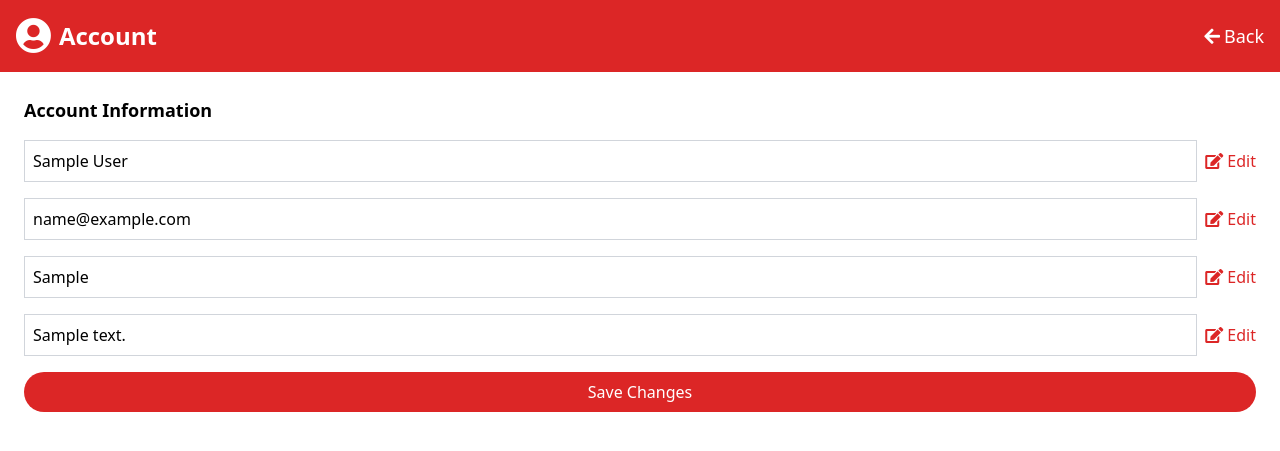
After one commit to ajkarl/lettys-kitchen, a PHP site: page /account.php in a window 1280 px wide. The commit adds this page. Shown: the top 451 px of the page. Run offline with PHP 8.4, Linux system fonts and the light colour scheme; the visitor is signed in with stand-in values (Sample User, id 1); tables that the repository leaves empty or names only in its code hold one stand-in row (values such as "Sample post"); some libraries are stand-ins or nearby versions.

Commit message:
new code has been added

```diff
--- /dev/null
+++ b/lettys system2/account.php
@@ -0,0 +1,99 @@
+<?php
+session_start();
+require 'db.php'; // Include the database connection
+
+// Check if the user is logged in
+if (!isset($_SESSION['user_id'])) {
+    header("Location: login.php"); // Redirect to login page if not logged in
+    exit();
+}
+
+// Fetch user details from the database
+$user_id = $_SESSION['user_id'];
+$stmt = $pdo->prepare("SELECT name, email, contact, address FROM users WHERE id = ?");
+$stmt->execute([$user_id]);
+$user = $stmt->fetch(PDO::FETCH_ASSOC);
+
+if (!$user) {
+    echo "User not found!";
+    exit();
+}
+?>
+
+<!DOCTYPE html>
+<html lang="en">
+<head>
+    <title>Account</title>
+    <script src="https://cdn.tailwindcss.com"></script>
+    <link rel="stylesheet" href="https://cdnjs.cloudflare.com/ajax/libs/font-awesome/5.15.3/css/all.min.css">
+</head>
+<body class="bg-white">
+    <div class="bg-red-600 p-4 flex items-center">
+        <i class="fas fa-user-circle text-white text-4xl mr-2"></i>
+        <h1 class="text-white text-2xl font-bold">Account</h1>
+        <div class="ml-auto">
+            <a href="index.php" class="text-white text-lg flex items-center">
+                <i class="fas fa-arrow-left mr-1"></i> Back
+            </a>
+        </div>
+    </div>
+    <div class="p-6">
+        <h2 class="text-lg font-bold mb-4">Account Information</h2>
+        <form action="update_account.php" method="POST" class="space-y-4">
+            <div class="mb-4 flex items-center">
+                <input
+                    type="text"
+                    name="name"
+                    value="<?php echo htmlspecialchars($user['name']); ?>"
+                    class="border border-gray-300 p-2 flex-grow"
+                    required
+                >
+                <button class="ml-2 text-red-600 flex items-center">
+                    <i class="fas fa-edit mr-1"></i> Edit
+                </button>
+            </div>
+            <div class="mb-4 flex items-center">
+                <input
+                    type="email"
+                    name="email"
+                    value="<?php echo htmlspecialchars($user['email']); ?>"
+                    class="border border-gray-300 p-2 flex-grow"
+                    required
+                >
+                <button class="ml-2 text-red-600 flex items-center">
+                    <i class="fas fa-edit mr-1"></i> Edit
+                </button>
+            </div>
+            <div class="mb-4 flex items-center">
+                <input
+                    type="text"
+                    name="contact"
+                    value="<?php echo htmlspecialchars($user['contact']); ?>"
+                    class="border border-gray-300 p-2 flex-grow"
+                    required
+                >
+                <button class="ml-2 text-red-600 flex items-center">
+                    <i class="fas fa-edit mr-1"></i> Edit
+                </button>
+            </div>
+            <div class="mb-4 flex items-center">
+                <input
+                    type="text"
+                    name="address"
+                    value="<?php echo htmlspecialchars($user['address']); ?>"
+                    class="border border-gray-300 p-2 flex-grow"
+                    required
+                >
+                <button class="ml-2 text-red-600 flex items-center">
+                    <i class="fas fa-edit mr-1"></i> Edit
+                </button>
+            </div>
+            <div>
+                <button type="submit" class="w-full px-4 py-2 text-white bg-red-600 rounded-full hover:bg-red-700">
+                    Save Changes
+                </button>
+            </div>
+        </form>
+    </div>
+</body>
+</html>
--- a/lettys system2/index.php
+++ b/lettys system2/index.php
@@ -48,10 +48,10 @@ $userName = $isLoggedIn ? $_SESSION['user_name'] : '';
             <!-- Login/Signup or Profile -->
             <?php if ($isLoggedIn): ?>
                 <!-- Profile Icon if logged in -->
-                <a href="profile.php" class="hover:text-gray-300">
+                <a href="account.php" class="hover:text-gray-300">
                     <i class="fas fa-user"></i> <?php echo htmlspecialchars($userName); ?>
                 </a>
-                <a href="logout.php" class="hover:text-gray-300">Logout</a>
+                <a href="signup.php" class="hover:text-gray-300">Logout</a>
             <?php else: ?>
                 <!-- Login/Signup Icon if not logged in -->
                 <a href="login.php" class="hover:text-gray-300">
```
Also changed, not shown: lettys system2/update_account.php (added, +29 -0 lines).
